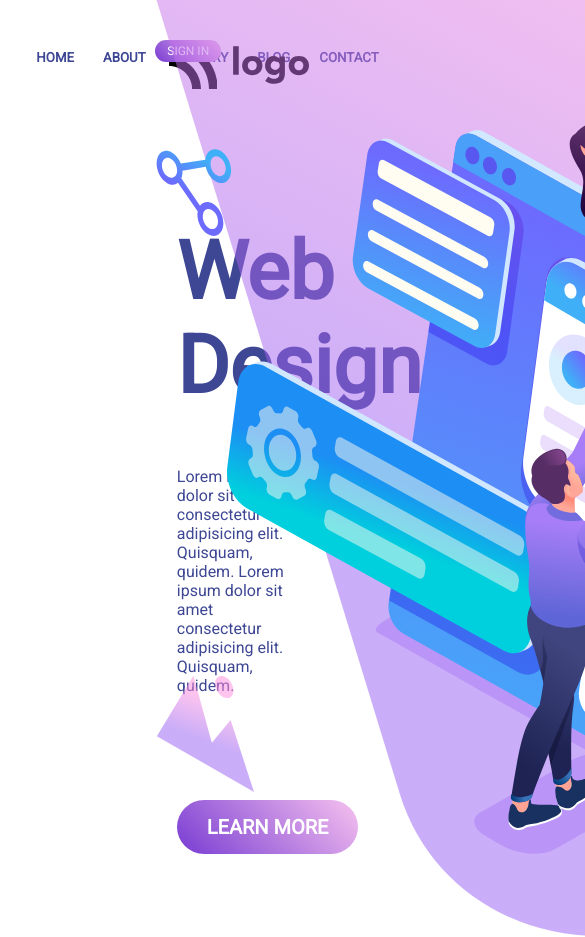
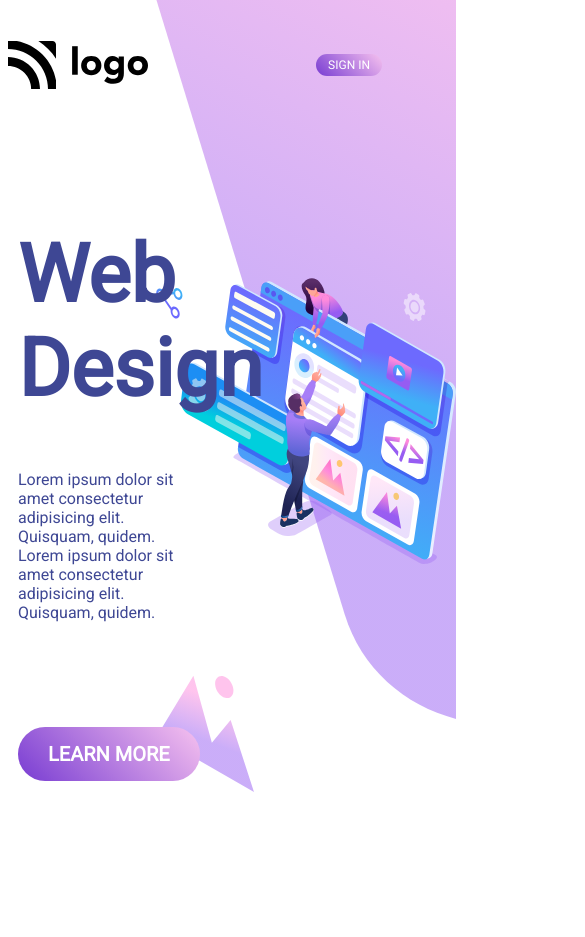
Before and after one commit to qwertyfi/live-class-project-08, a website: page index.html in a window 390 px wide. Shown: the top 937 px of the page, 585 px wide, since content can reach past the window. After the commit the page ends 844 px from the top, so only its background shows below. Drawn offline with Linux system fonts and the light colour scheme.

Commit message:
Add media queries to make it more reponsive

```diff
--- a/css/index.css
+++ b/css/index.css
@@ -7,7 +7,8 @@
 
 nav {
  display: flex;
- justify-content: center;
+ justify-content: space-evenly;
+ align-items: center;
  margin-top: 40px;
 
 }
@@ -16,13 +17,11 @@ nav {
     display: inline-block;
     padding-left: 25px;
     color: #3E4794;
-    margin-top: 10px;
+
 
 }
 
 .signin-btn{
-    position: absolute;
-    right: 20vh;
 
     color: white;
     font-weight: 500;
@@ -31,23 +30,45 @@ nav {
     background: linear-gradient(45deg, #783cd2, #f6c1ef);
     padding: 4px 12px;
     font-size: 12px;
+    cursor: pointer;
+    z-index: 5;
 
 }
+.signin-btn:active{
+    box-shadow: 0 5px #666;
+  transform: translateY(4px);
+}
+@media  screen and (max-width: 1000px) {
+    .nav-items {
+        display: none;
+}
+    nav{
+        justify-content: space-between;
+    }
+}
+img[src="./images/logo.svg"] {
 
-img[src="./images/logo.svg"] {
-    position: absolute;
-    left: 20vh;
 }
 
 .intro-section {
     display: flex;
+    flex-wrap: wrap;
 }
 
 .left-section {
-    text-align: justify;
+    text-align: start ;
     margin-left: 20vh;
     margin-top: 10vh;
 }
+@media  screen and (max-width: 1000px) {
+    .left-section{
+        margin-left: 10px;
+        z-index: 2;
+
+    }
+
+}
+
 h1{
     color: #3E4794;
     font-size: 5rem;
@@ -55,7 +76,7 @@ h1{
 h4{
     color: #3E4794;
     font-weight: lighter;
-    margin-right:55%;
+    margin-right:54%;
     text-align: start;
 }
 
@@ -75,6 +96,13 @@ h4{
   transform: translateY(4px);
 }
 
+@media  screen and (max-width: 600px) {
+
+img[src="./images/intro-img.svg"]{
+    width: 300px;
+    height: 600px;
+}
+}
 
 
 
```
Also changed, not shown: index.html (+1 -1 lines).
